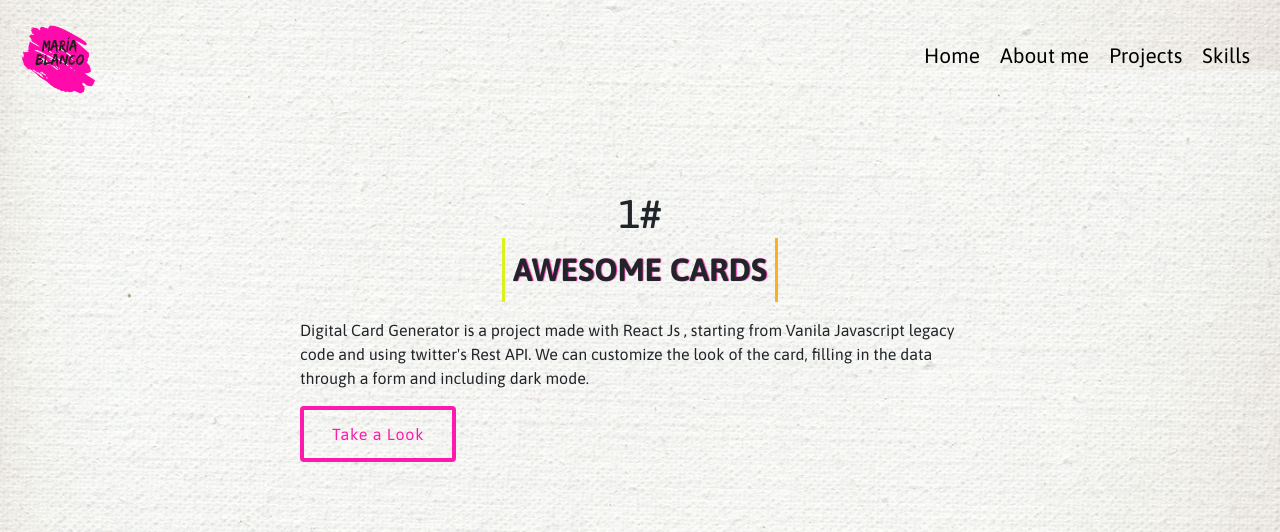
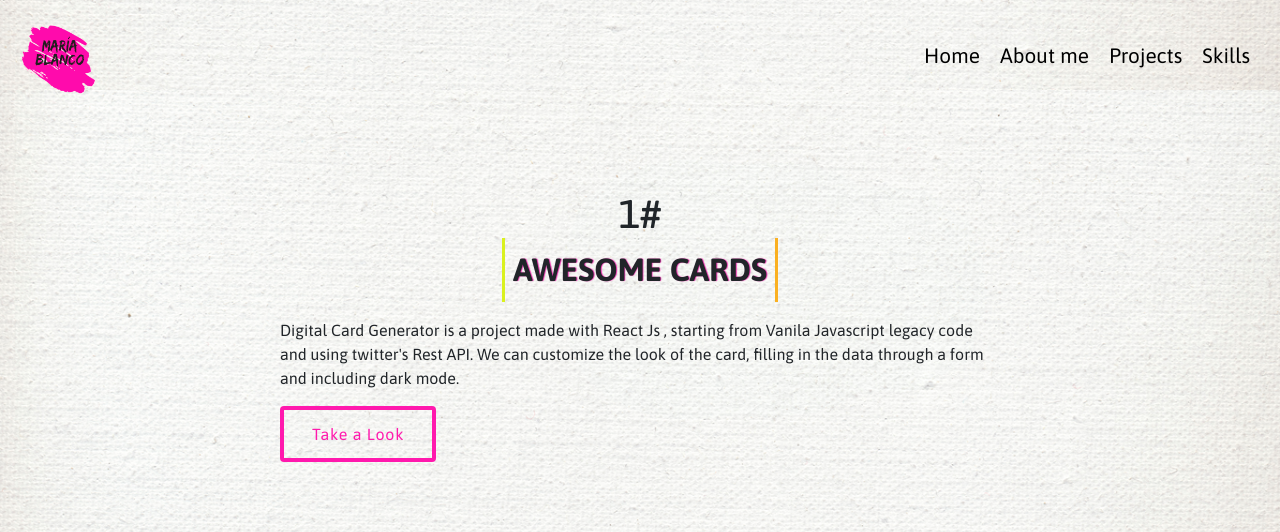
Before and after one commit to mablancoalvarez/mablancoalvarez, a React (Create React App) app: page /#/projects in a window 1280 px wide. Shown: the top 532 px of the page. Built offline with nearby package versions, Linux system fonts and the light colour scheme.

Commit message:
remove padding

```diff
--- a/src/stylesheets/layouts/Projects.scss
+++ b/src/stylesheets/layouts/Projects.scss
@@ -14,7 +14,7 @@
     background-attachment: fixed;
 
     .card-body {
-        padding:0px;
+
         display: flex;
         flex-direction: column;
         align-items: center;
@@ -38,7 +38,7 @@
         .card-front {
             margin-top: 70px;
             margin-bottom: 50px;
-            padding: 1.25rem;
+
             // max-width: 720px;
             // min-height: 550px;
             .container_text {
```
